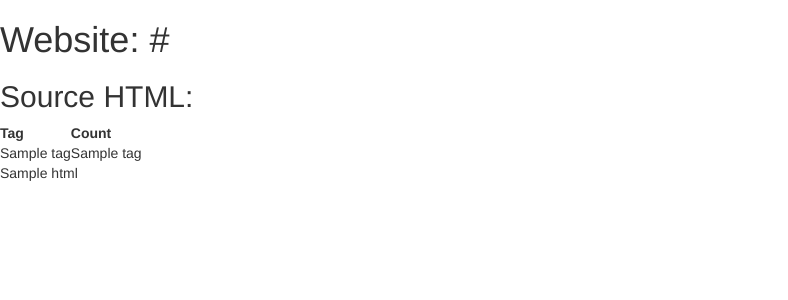
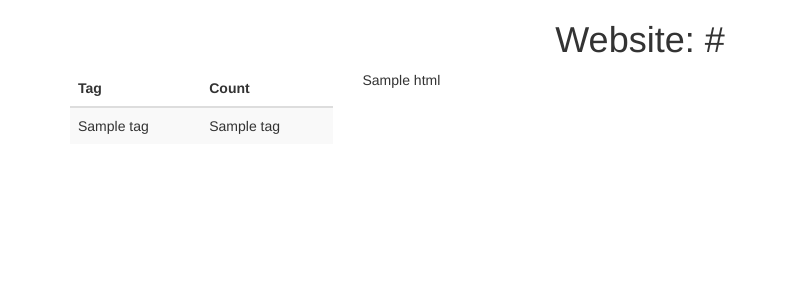
Before and after one commit to akvanhar/html_highlighting, a Flask app: template templates/results.html in a window 1280 px wide. Shown: the top 300 px of the page, without its empty margins (0-788 px from the left). Run offline with Flask 2, Linux system fonts and the light colour scheme; the template is opened without the code that fills it: most values are stand-ins (such as "Sample title", 1, 10 or a date in 2020); some libraries are stand-ins or nearby versions.

Commit message:
adding Heroku files

```diff
--- a/requirements.txt
+++ b/requirements.txt
@@ -1,9 +1,9 @@
-beautifulsoup4==4.4.0
 blinker==1.4
 Flask==0.10.1
 Flask-DebugToolbar==0.10.0
 itsdangerous==0.24
 Jinja2==2.8
+lxml==3.4.4
 MarkupSafe==0.23
 requests==2.7.0
 Werkzeug==0.10.4
--- a/templates/results.html
+++ b/templates/results.html
@@ -10,9 +10,13 @@
 	</title>
 </head>
 <body>
-		<h1>Website: {{ url }}</h1>
-		<h2>Source HTML:</h2>
-		<table class="toHighlight">
+	<div class='container'>
+		<div class="row">
+			<center><h1>Website: {{ url }}</h1></center>
+		</div>
+		<div class="row">
+			<div class="col-md-3">
+				<table class="toHighlight table table-striped">
 					<thead>
 						<tr>
 							<th>Tag</th>
@@ -28,9 +32,12 @@
 						{% endfor %}
 					</tbody>
 				</table>
-	<div class="toHighlight">
+			</div>
+		<div class="toHighlight col-md-9">
 			{{ html|safe }}
 		</div>
+	</div>
 	<script src="/static/highlight.js"></script>
+</div>
 </body>
 </html>
```
Also changed, not shown: templates/home.html (+9 -3 lines), 1 other file. Lines whose indentation alone changed are shown as unchanged.
